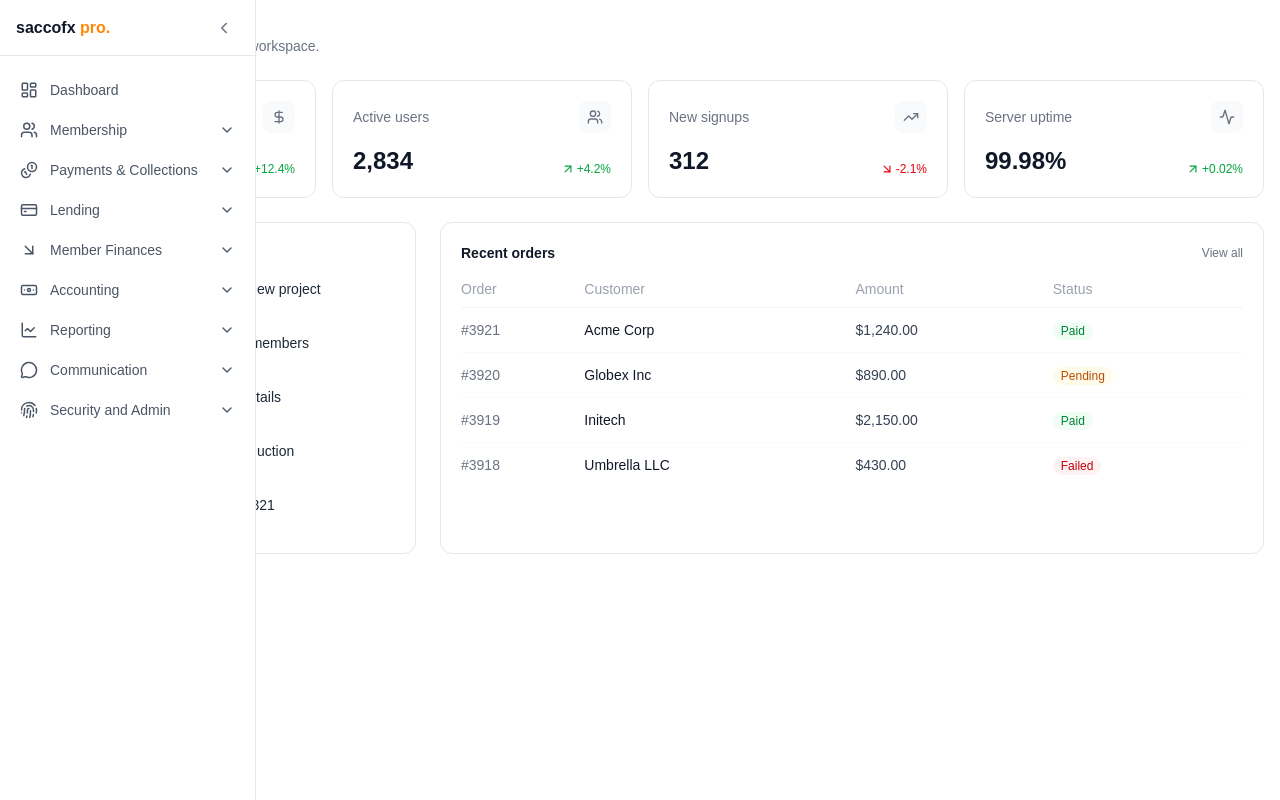
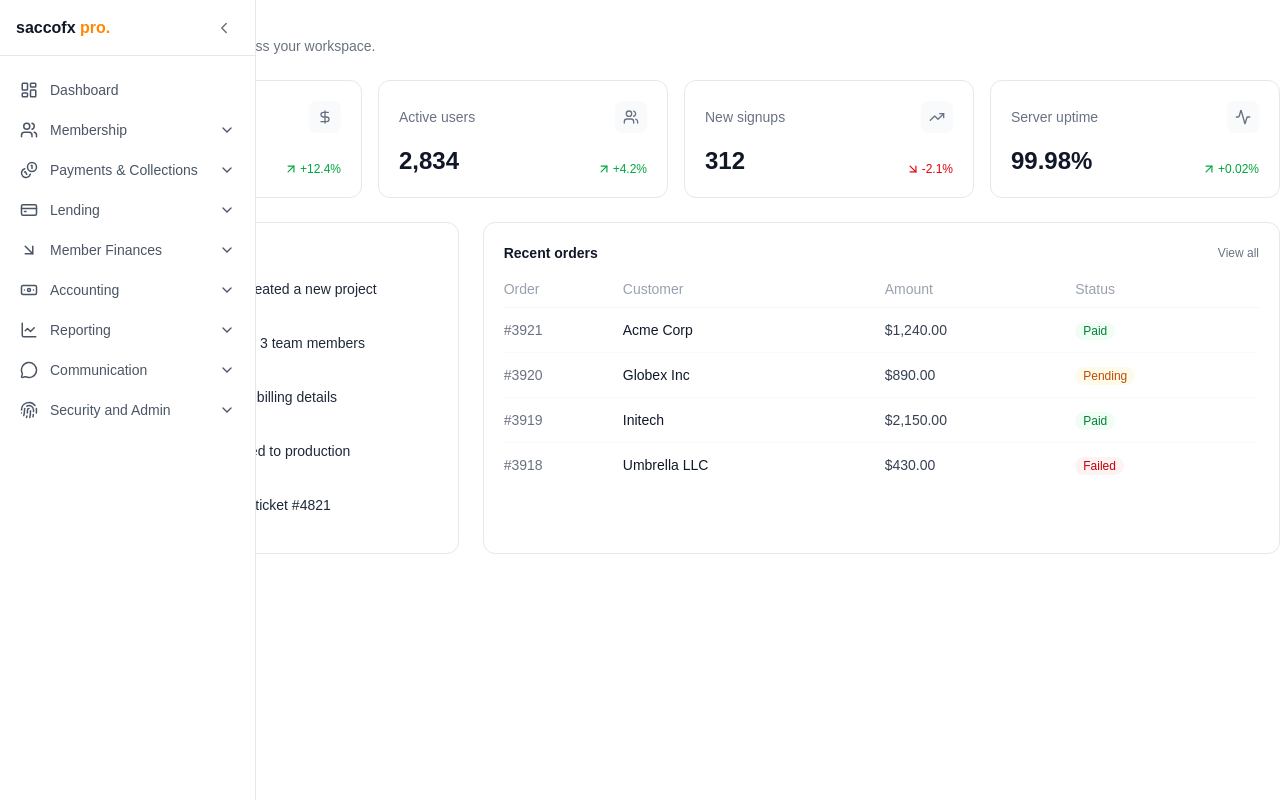
Before and after one commit to pacheko-ke/saccofx, a Next.js app: page / in a window 1280 px wide. Built offline with nearby package versions, Linux system fonts and the light colour scheme.

Commit message:
adjust pl and ml on main dashboard area

```diff
--- a/components/Main.tsx
+++ b/components/Main.tsx
@@ -61,7 +61,7 @@ export default function Main() {
     };
     return (
 
-        <div className="space-y-6 w-full bg-white px-4">
+        <div className="space-y-6 w-full bg-white ml-14 pl-4">
             {/* Header */}
             <div>
                 <h1 className="text-2xl font-semibold text-gray-900">Dashboard</h1>
```
